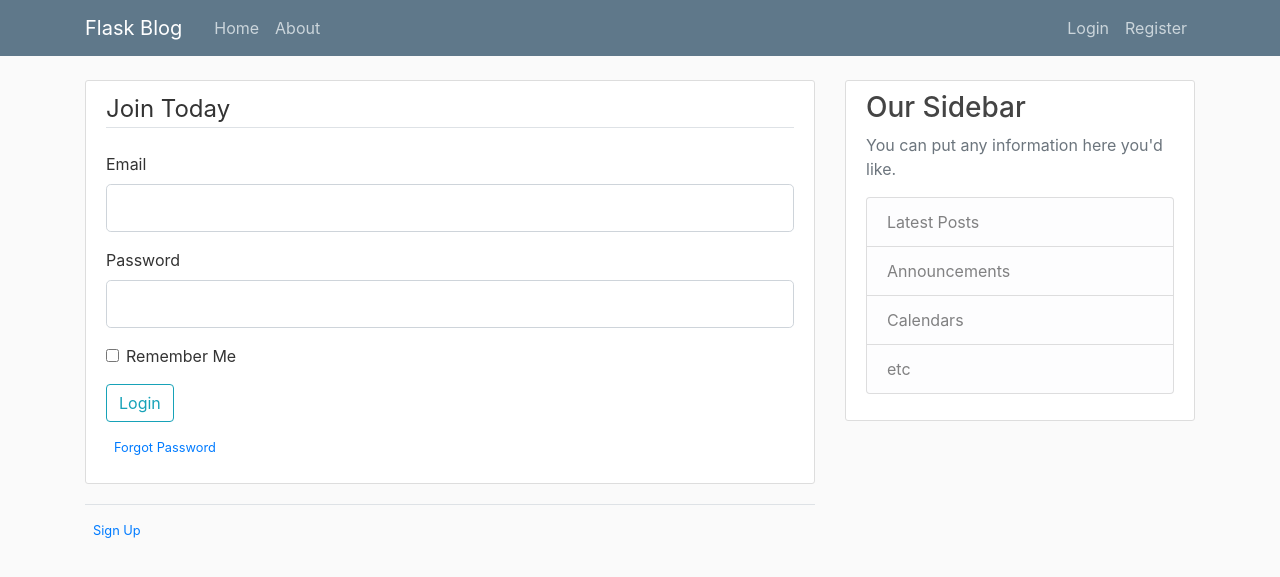
After one commit to tkalani/Basic-Flask, a Flask app: page /login in a window 1280 px wide. The commit adds this page. Shown: the top 577 px of the page. Run offline with Flask 2, Linux system fonts and the light colour scheme; some libraries are stand-ins or nearby versions.

Commit message:
Login Signup Templater

```diff
--- a/Flask_Blog/flaskblog.py
+++ b/Flask_Blog/flaskblog.py
@@ -1,5 +1,8 @@
-from flask import Flask, render_template, url_for
+from flask import Flask, render_template, url_for, flash, redirect
+from forms import RegistrationForm, LoginForm
 app = Flask(__name__)
+
+app.config['SECRET_KEY'] = 'bedff0b16a571d2ef16ccbd6e08eb7fc'
 
 posts = [
     {
@@ -25,5 +28,25 @@
 def about():
     return render_template('about.html', title="About")
 
+@app.route("/register", methods=['GET', 'POST'])
+def register():
+    form = RegistrationForm()
+    if form.validate_on_submit():
+        flash(f'Account Created for  {form.username.data}!', 'success')
+        return redirect(url_for('home'))
+    return render_template('register.html', title='Register', form=form)
+
+@app.route("/login", methods=['GET', 'POST'])
+def login():
+    form = LoginForm()
+    if form.validate_on_submit():
+        if form.email.data == 'tk@tk.in' and form.password.data == 'tk':
+            flash(f'Logged in', 'success')
+            return redirect(url_for('home'))
+        else:
+            flash(f'Logged Failed', 'danger')
+            # return redirect(url_for('home'))
+    return render_template('login.html', title='Login', form=form)
+
 if __name__ == "__main__":
     app.run(debug=True)     # RUN WITHOUT EXPORTING ENV VARIABLES
--- /dev/null
+++ b/Flask_Blog/forms.py
@@ -0,0 +1,17 @@
+from flask_wtf import FlaskForm
+from wtforms import StringField, PasswordField, SubmitField, BooleanField
+from wtforms.validators import DataRequired, Length, Email, EqualTo
+
+class RegistrationForm(FlaskForm):
+    username = StringField('Username',
+                            validators=[DataRequired(), Length(min=2, max=20)])
+    email = StringField('Email', validators=[DataRequired(), Email()])
+    password = PasswordField('Password', validators=[DataRequired()])
+    confirm_password = PasswordField('Confirm Password', validators=[DataRequired(), EqualTo('password')])
+    submit = SubmitField('Sign Up')
+
+class LoginForm(FlaskForm):
+    email = StringField('Email', validators=[DataRequired(), Email()])
+    password = PasswordField('Password', validators=[DataRequired()])
+    remember = BooleanField('Remember Me')
+    submit = SubmitField('Login')
--- a/Flask_Blog/templates/layout.html
+++ b/Flask_Blog/templates/layout.html
@@ -30,13 +30,13 @@
                 </button>
                 <div class="collapse navbar-collapse" id="navbarToggle">
                     <div class="navbar-nav mr-auto">
-                        <a class="nav-item nav-link" href="/">Home</a>
-                        <a class="nav-item nav-link" href="/about">About</a>
+                        <a class="nav-item nav-link" href="{{ url_for('home') }}">Home</a>
+                        <a class="nav-item nav-link" href="{{ url_for('about') }}">About</a>
                     </div>
                     <!-- Navbar Right Side -->
                     <div class="navbar-nav">
-                        <a class="nav-item nav-link" href="/login">Login</a>
-                        <a class="nav-item nav-link" href="/register">Register</a>
+                        <a class="nav-item nav-link" href="{{ url_for('login') }}">Login</a>
+                        <a class="nav-item nav-link" href="{{ url_for('register') }}">Register</a>
                     </div>
                 </div>
             </div>
@@ -46,6 +46,15 @@
     <main role="main" class="container">
         <div class="row">
             <div class="col-md-8">
+                {% with messages = get_flashed_messages(with_categories=true) %}
+                    {% if messages %}
+                        {% for category, message in messages %}
+                            <div class="alert alert-{{category}}">
+                                {{ message }}
+                            </div>
+                        {% endfor %}
+                    {% endif %}
+                {% endwith %}
                 {% block content %}{% endblock %}
             </div>
             <div class="col-md-4">
--- /dev/null
+++ b/Flask_Blog/templates/login.html
@@ -0,0 +1,52 @@
+{% extends 'layout.html' %}
+{% block content %}
+    <div class="content-section">
+        <form method="POST" action="">
+            {{ form.hidden_tag() }}
+            <fieldset class="form-group">
+                <legend class="border-bottom mb-4">Join Today</legend>
+                <div class="form-group">
+                    {{ form.email.label(class="form-control-label") }}
+                    {% if form.email.errors %}
+                        {{ form.email(class="form-control form-control-lg is-invalid")}}
+                        <div class="invalid-feedback">
+                            {% for error in form.email.errors %}
+                                <span>{{ error }}</span>
+                            {% endfor %}
+                        </div>
+                    {% else %}
+                        {{ form.email(class="form-control form-control-lg") }}
+                    {% endif %}
+                </div>
+                <div class="form-group">
+                    {{ form.password.label(class="form-control-label") }}
+                    {% if form.password.errors %}
+                        {{ form.password(class="form-control form-control-lg is-invalid")}}
+                        <div class="invalid-feedback">
+                            {% for error in form.password.errors %}
+                                <span>{{ error }}</span>
+                            {% endfor %}
+                        </div>
+                    {% else %}
+                        {{ form.password(class="form-control form-control-lg") }}
+                    {% endif %}
+                </div>
+                <div class="form-check">
+                    {{ form.remember(class="form-check-input") }}
+                    {{ form.remember.label(class="form-check-label") }}
+                </div>
+            </fieldset>
+            <div class="form-group">
+                {{ form.submit(class="btn btn-outline-info") }}
+            </div>
+            <small class="text-muted">
+                <a class="ml-2" href="#">Forgot Password</a>
+            </small>
+        </form>
+    </div>
+    <div class="border-top pt-3">
+        <small class="text-muted">
+            <a class="ml-2" href="{{ url_for('register') }}">Sign Up</a>
+        </small>
+    </div>
+{% endblock %}
```
Also changed, not shown: Flask_Blog/templates/register.html (added, +71 -0 lines).
